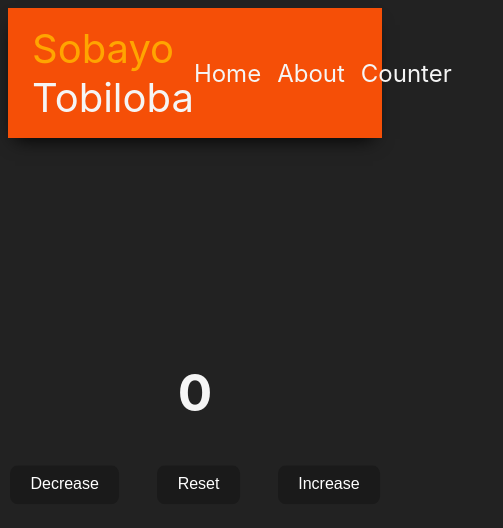
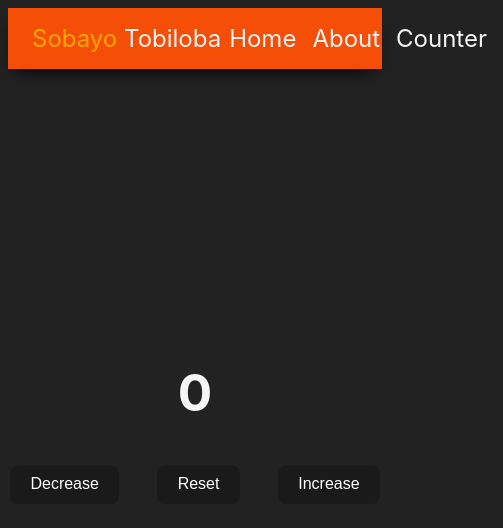
Before and after one commit to Stargnite/Altschool-Exam-Project-2, a React (Vite) app in the folder Altschool-exam-project/: page /counter in a window 390 px wide. Shown: the top 528 px of the page, 503 px wide, since content can reach past the window. Built offline with nearby package versions, Linux system fonts and the light colour scheme.

Commit message:
updated readme file

```diff
--- a/Altschool-exam-project/src/components/Navbar/NavBar.jsx
+++ b/Altschool-exam-project/src/components/Navbar/NavBar.jsx
@@ -1,6 +1,5 @@
 import "./navbar.css";
 import { Link } from "react-router-dom";
-import { FontAwesomeIcon } from '@fortawesome/react-fontawesome';
 
 const Navbar = () => {
   return (
@@ -21,9 +20,6 @@ const Navbar = () => {
           Counter
         </Link>
       </nav>
-      {/* <div className="nav-icon">
-	  <FontAwesomeIcon icon="fa-solid fa-bars" />
-	  </div> */}
     </div>
   );
 };
--- a/Altschool-exam-project/src/components/Navbar/navbar.css
+++ b/Altschool-exam-project/src/components/Navbar/navbar.css
@@ -42,3 +42,11 @@ nav .link:hover {
 		margin-right: 0.5rem;
 	}
 }
+
+@media screen and (max-width: 550px){
+	.logo {
+		font-size: 1.5rem;
+		white-space: nowrap;
+		margin-right: 0.5rem;
+	}
+}
```
Also changed, not shown: 2 other files (tests, documents, lock files or other folders).
